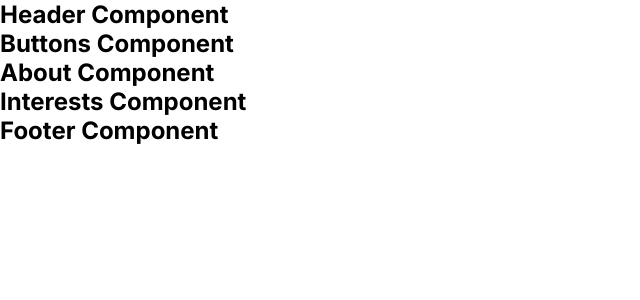
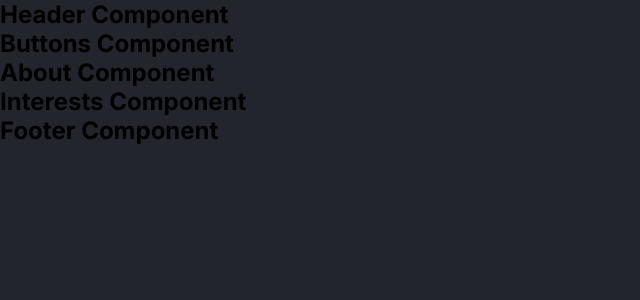
Before and after one commit to asterism0s/digital-business-card, a React (Vite) app: page / in a window 1280 px wide. Shown: the top 300 px of the page, without its empty margins (0-640 px from the left). Built offline with nearby package versions, Linux system fonts and the light colour scheme.

Commit message:
style: configure body styles

```diff
--- a/src/components/Header/Header.jsx
+++ b/src/components/Header/Header.jsx
@@ -3,6 +3,7 @@ import './Header.css';
 function Header() {
     return (
         <>
+            {/* <img scr="/assets/profile-picture.svg"></img> */}
             <h2>Header Component</h2>
         </>
     );
--- a/src/index.css
+++ b/src/index.css
@@ -1,14 +1,18 @@
+* {
+    margin: 0;
+    padding: 0;
+    box-sizing: border-box;
+}
+
+html {
+    font-size: 16px;
+}
+
 :root {
     font-synthesis: none;
     text-rendering: optimizeLegibility;
     -webkit-font-smoothing: antialiased;
     -moz-osx-font-smoothing: grayscale;
-}
-
-* {
-    margin: 0;
-    padding: 0;
-    box-sizing: border-box;
 }
 
 a {
@@ -18,5 +22,10 @@ a {
 
 
 body {
+    background-color: #23252C;
     font-family: Inter, sans-serif;
+
+    width: 34.37rem;
+    height: 114.66rem;
+
 }
```
